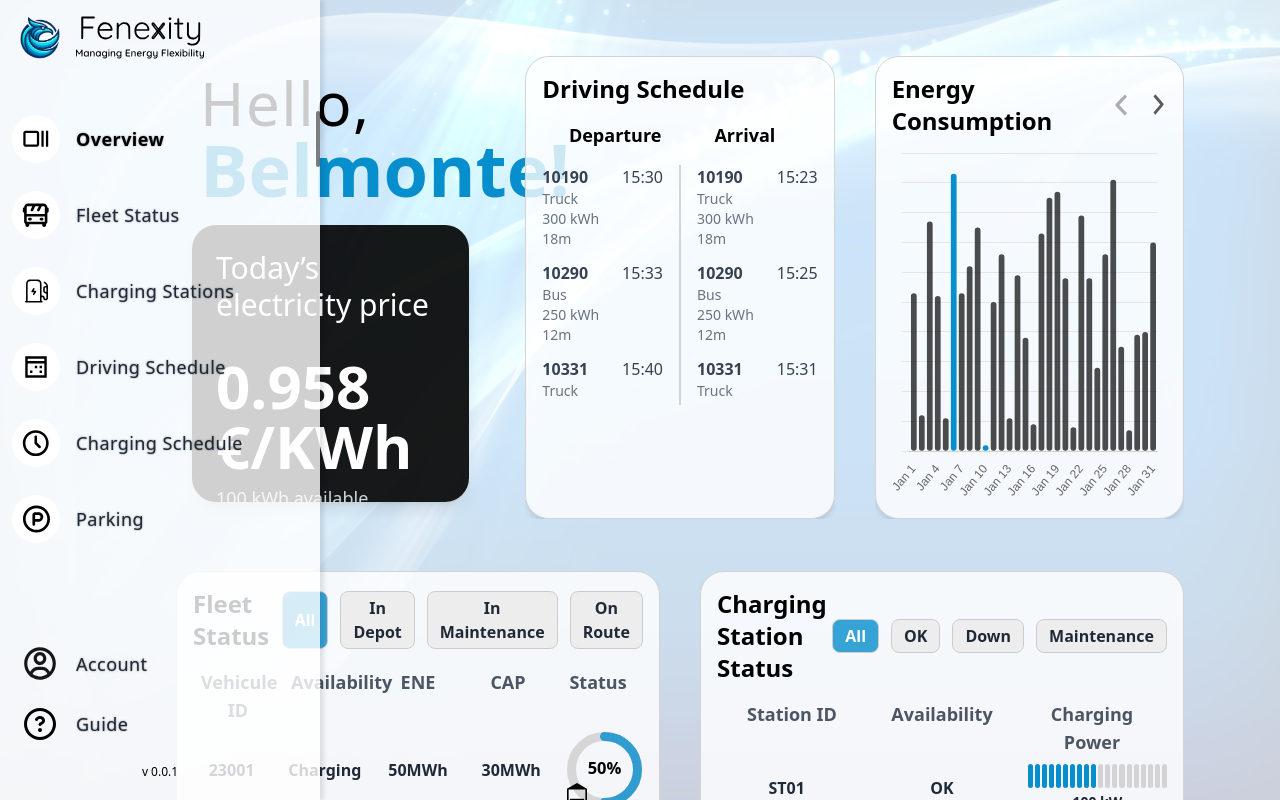
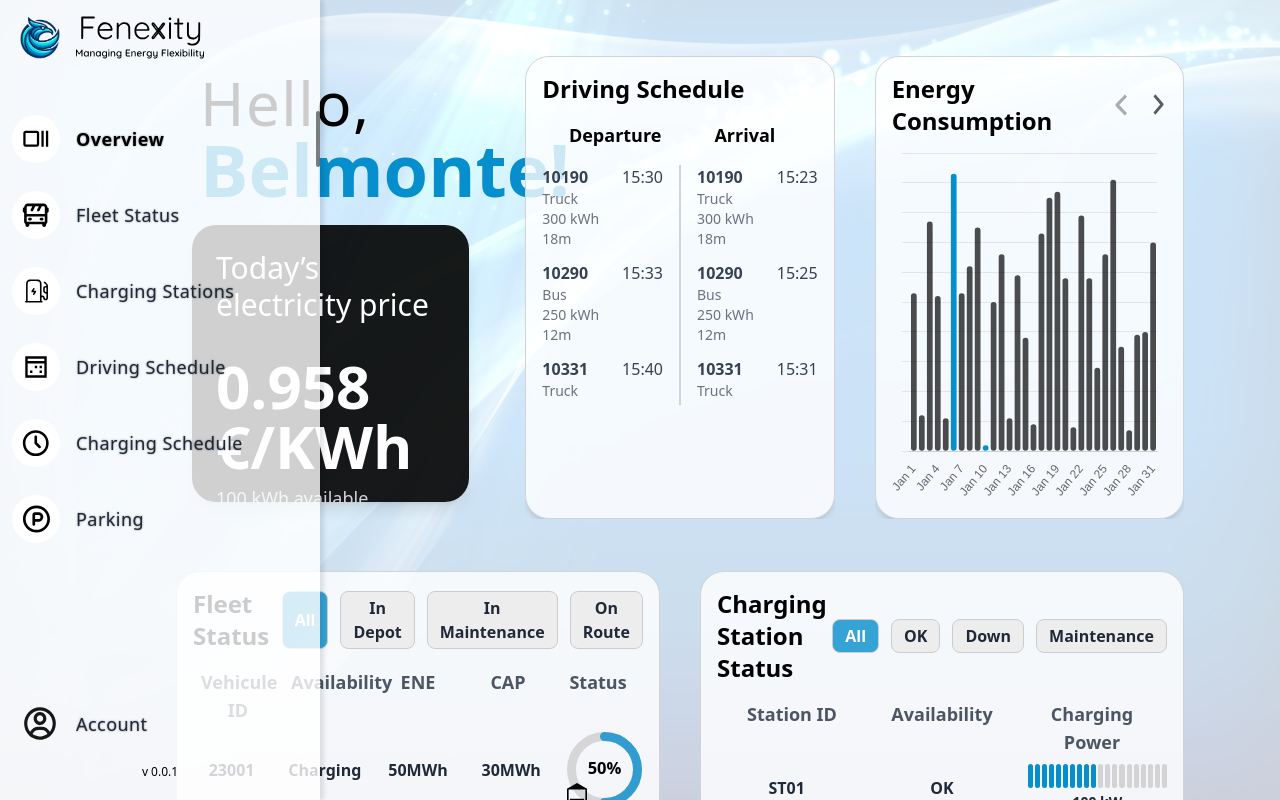
Before and after one commit to AchrafHafsaoui/teamprojekt, a React (Vite) app: page / in a window 1280 px wide. Shown: the top 800 px of the page. Built offline with nearby package versions, Linux system fonts and the light colour scheme.

Commit message:
temporary fix for account button

```diff
--- a/src/components/Sidebar.tsx
+++ b/src/components/Sidebar.tsx
@@ -8,7 +8,6 @@ import ParkingIcon from "../assets/icons/parking.svg";
 import FleetStatusIcon from "../assets/icons/Fleet status.svg";
 import logo from "../assets/logo.png";
 import Icon from "../assets/icons/Icon.svg";
-import GuideIcon from "../assets/icons/guide.svg";
 import FenexityEneflex from "../assets/icons/Fenexity-eneflex.svg";
 
 const Sidebar: React.FC = () => {
@@ -37,7 +36,6 @@ const Sidebar: React.FC = () => {
 
   const bottomMenuItems = [
     { label: "Account", icon: Icon, path: "/Icon" },
-    { label: "Guide", icon: GuideIcon, path: "/guide" },
   ];
 
   return (
@@ -88,7 +86,7 @@ const Sidebar: React.FC = () => {
       </div>
 
       {/* Bottom menu part */}
-      <div className="flex flex-col space-y-5 mb-5">
+      <div className="flex flex-col mb-5">
         {bottomMenuItems.map((item) => (
           <Link
             to={item.path}
```
